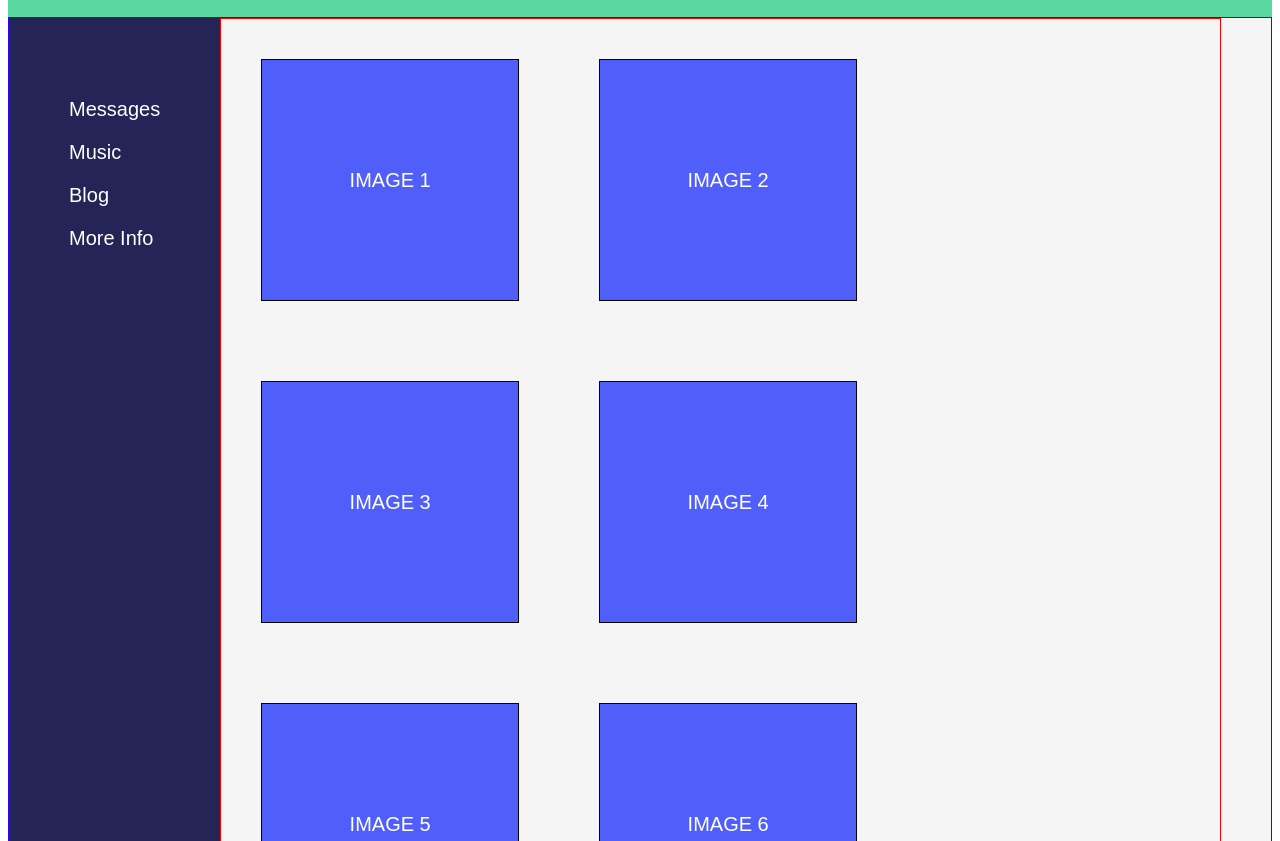
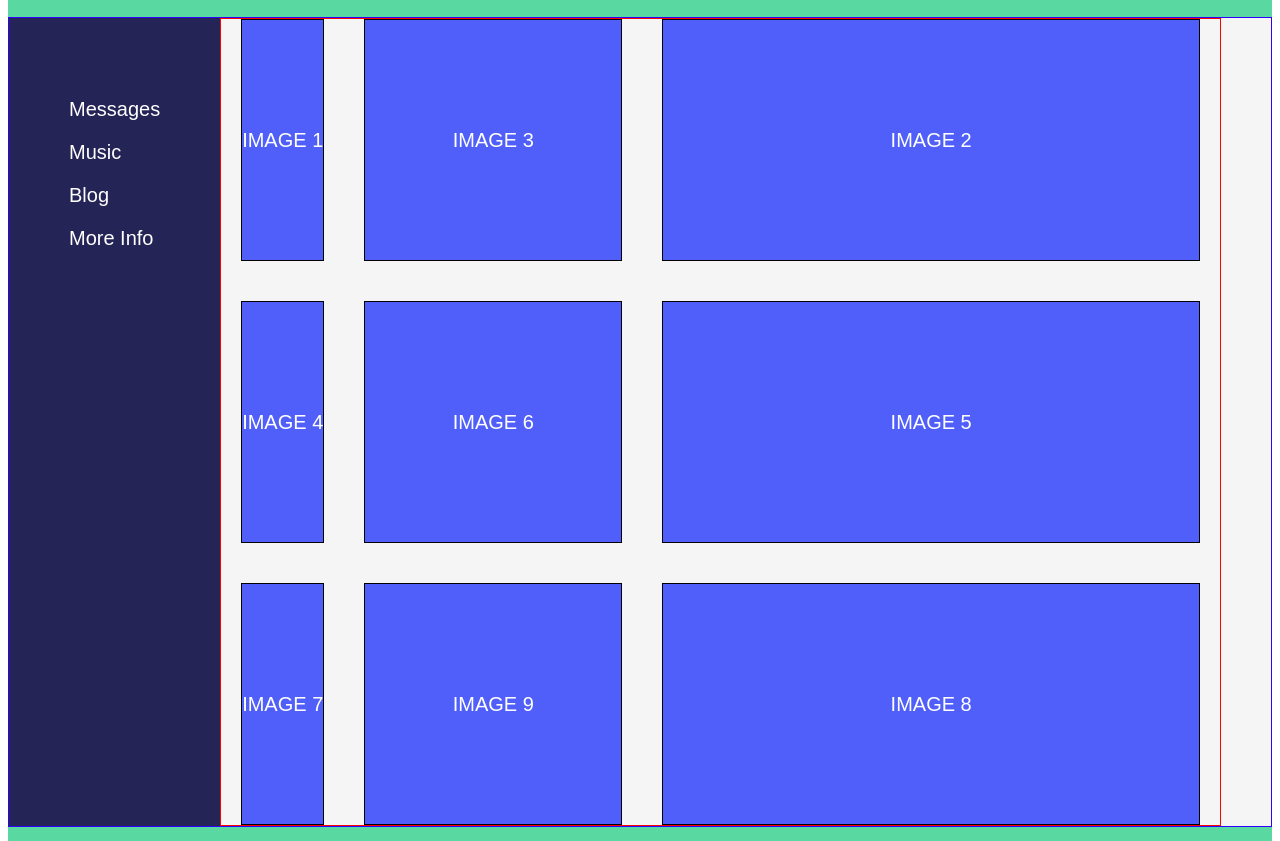
Before and after one commit to MultiverseLearningProducts/Flexible-Mock-Magic, a plain HTML site: page index.html in a window 1280 px wide. Shown: the part 74-915 px from the top of the page. Drawn offline with Linux system fonts and the light colour scheme.

Commit message:
more styling CSS

```diff
--- a/index.html
+++ b/index.html
@@ -31,15 +31,21 @@
         <p>More Info</p>
       </div>
       <div class="main-content">
-        <div class="image-container">IMAGE 1</div>
-        <div class="image-container">IMAGE 2</div>
-        <div class="image-container">IMAGE 3</div>
-        <div class="image-container">IMAGE 4</div>
-        <div class="image-container">IMAGE 5</div>
-        <div class="image-container">IMAGE 6</div>
-        <div class="image-container">IMAGE 7</div>
-        <div class="image-container">IMAGE 8</div>
-        <div class="image-container">IMAGE 9</div>
+        <div class="row">
+          <div class="image-container" id="basis">IMAGE 1</div>
+          <div class="image-container" id="stretch">IMAGE 2</div>
+          <div class="image-container">IMAGE 3</div>
+        </div>
+        <div class="row">
+          <div class="image-container" id="basis">IMAGE 4</div>
+          <div class="image-container" id="stretch">IMAGE 5</div>
+          <div class="image-container">IMAGE 6</div>
+        </div>
+        <div class="row">
+          <div class="image-container" id="basis">IMAGE 7</div>
+          <div class="image-container" id="stretch">IMAGE 8</div>
+          <div class="image-container">IMAGE 9</div>
+        </div>
       </div>
     </main>
 
--- a/style.css
+++ b/style.css
@@ -66,7 +66,7 @@ footer img {
   height: 30vh;
   width: 20vw;
   background-color: #505ff9;
-  margin: 2rem;
+  margin-inline: 1rem;
   color: #fff;
   border: solid black 1px;
   display: flex;
@@ -78,6 +78,7 @@ footer img {
   border: 1px solid red;
   display: flex;
   flex-wrap: wrap;
+  gap: 2em;
 }
 
 footer {
@@ -88,4 +89,17 @@ footer {
   justify-content: space-around;
 }
 
+#stretch {
+  flex-grow: 3;
+  order: 1;
+}
+
+.row {
+  display: flex;
+  flex-grow: 3;
+}
+
+#basis {
+  flex-basis: content;
+}
 /* CODE YOUR FLEXBOXES HERE */
```
